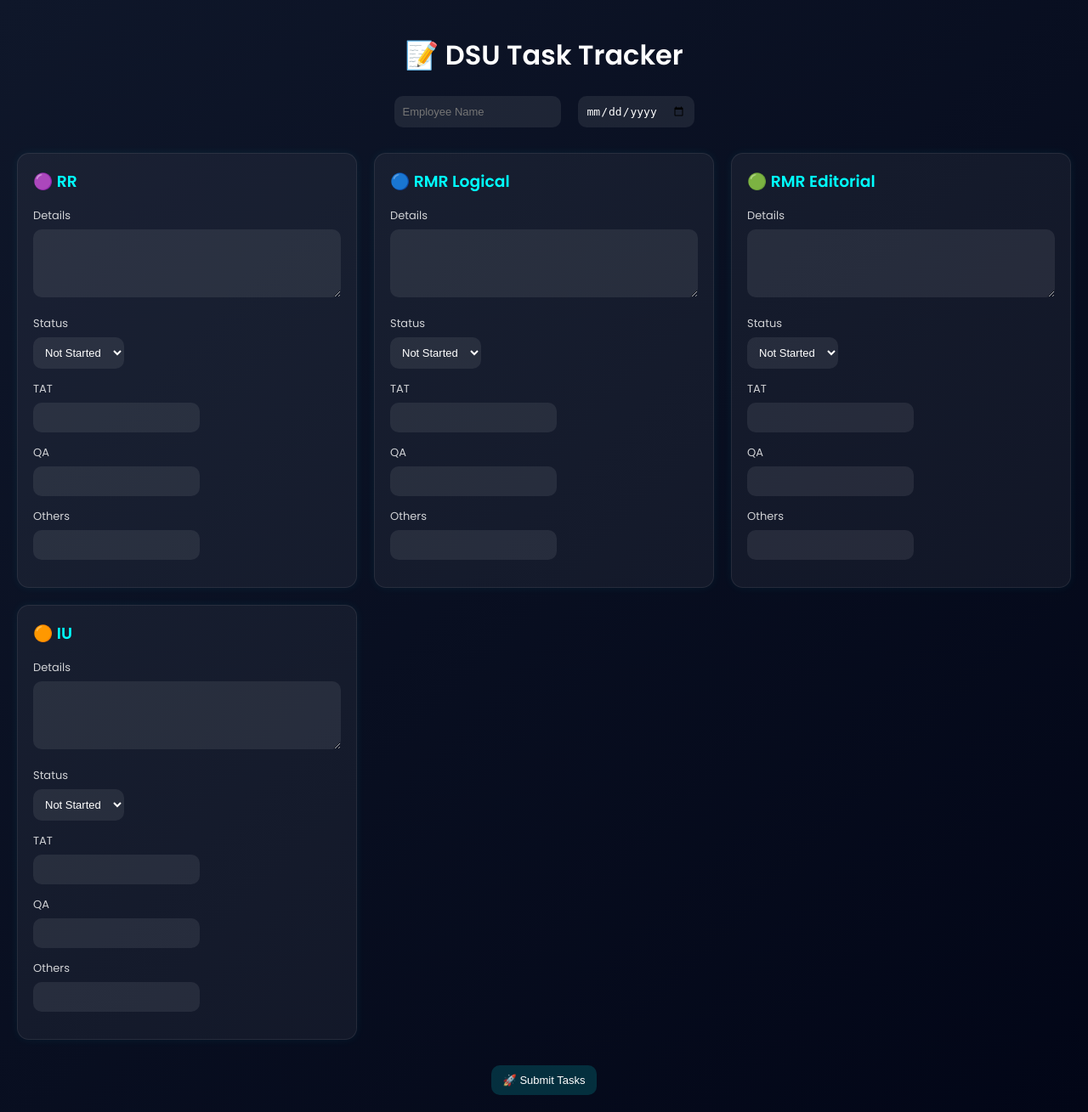
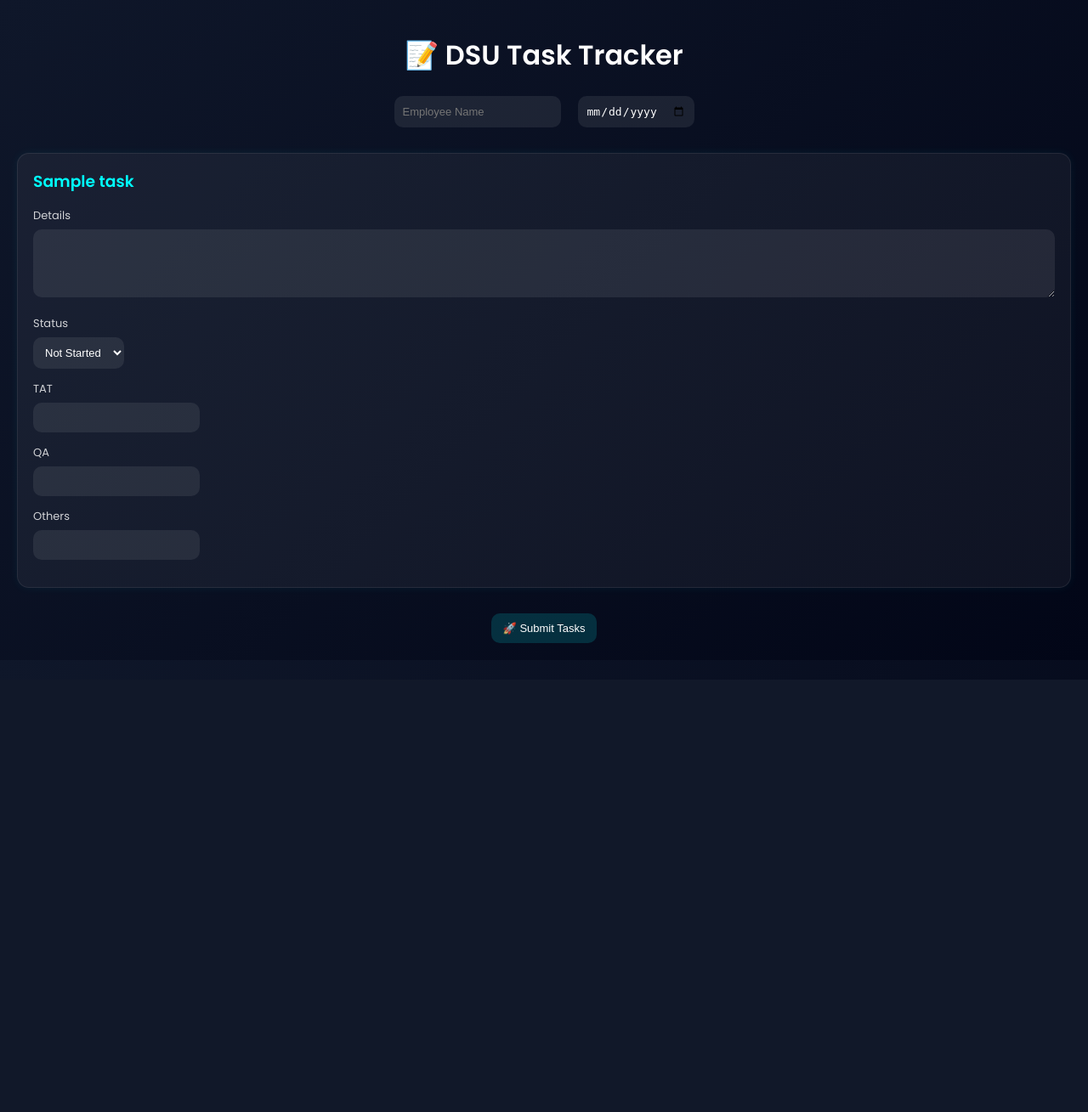
Before and after one commit to ahaarshit-thor/kanban-app, a Flask app: template templates/index.html in a window 1280 px wide. Shown: the whole page at 85% size. After the commit the page ends 777 px from the top, so only its background shows below. Run offline with Flask 3, Linux system fonts and the light colour scheme; the template is opened without the code that fills it: most values are stand-ins (such as "Sample title", 1, 10 or a date in 2020); some libraries are stand-ins or nearby versions.

Commit message:
ui changes

```diff
--- a/appf.py
+++ b/appf.py
@@ -783,9 +783,30 @@ create_table()
 
 
 # ---------- HOME ----------
+# ---------- HOME ----------
 @app.route("/")
 def home():
-    return render_template("index.html")
+
+    task_types = [
+
+        "RR",
+        "RMR Logical",
+        "RMR Editorial",
+        "IU",
+        "Transmittal",
+        "Covid Doc",
+        "LCD",
+        "GSR",
+        "CPT-ICD Link",
+        "Product/UAT",
+        "Ad-hoc Task"
+
+    ]
+
+    return render_template(
+        "index.html",
+        task_types=task_types
+    )
 
 
 # ---------- ADD TASK ----------
--- a/templates/index.html
+++ b/templates/index.html
@@ -42,28 +42,34 @@
         <!-- TASK GRID -->
         <div class="task-grid">
 
-            <!-- RR -->
+            {% for task in task_types %}
+
             <div class="task-entry-card">
 
-                <h3>🟣 RR</h3>
+                <h3>{{ task }}</h3>
 
+                <!-- DETAILS -->
                 <div class="form-group">
 
                     <label>Details</label>
 
-                    <textarea name="details1"></textarea>
+                    <textarea
+                        name="details{{ loop.index }}">
+                    </textarea>
 
                 </div>
 
+                <!-- WORK TYPE -->
                 <input type="hidden"
-                       name="work_type1"
-                       value="RR">
+                       name="work_type{{ loop.index }}"
+                       value="{{ task }}">
 
+                <!-- STATUS -->
                 <div class="form-group">
 
                     <label>Status</label>
 
-                    <select name="status1">
+                    <select name="status{{ loop.index }}">
 
                         <option value="not_started">
                             Not Started
@@ -89,262 +95,39 @@
 
                 </div>
 
+                <!-- TAT -->
                 <div class="form-group">
 
                     <label>TAT</label>
 
                     <input type="text"
-                           name="tat1">
+                           name="tat{{ loop.index }}">
 
                 </div>
 
+                <!-- QA -->
                 <div class="form-group">
 
                     <label>QA</label>
 
                     <input type="text"
-                           name="qa1">
+                           name="qa{{ loop.index }}">
 
                 </div>
 
+                <!-- OTHERS -->
                 <div class="form-group">
 
                     <label>Others</label>
 
                     <input type="text"
-                           name="others1">
+                           name="others{{ loop.index }}">
 
                 </div>
 
             </div>
 
-            <!-- RMR LOGICAL -->
-            <div class="task-entry-card">
-
-                <h3>🔵 RMR Logical</h3>
-
-                <div class="form-group">
-
-                    <label>Details</label>
-
-                    <textarea name="details2"></textarea>
-
-                </div>
-
-                <input type="hidden"
-                       name="work_type2"
-                       value="RMR Logical">
-
-                <div class="form-group">
-
-                    <label>Status</label>
-
-                    <select name="status2">
-
-                        <option value="not_started">
-                            Not Started
-                        </option>
-
-                        <option value="in_progress">
-                            In Progress
-                        </option>
-
-                        <option value="completed">
-                            Completed
-                        </option>
-
-                        <option value="po_assist">
-                            PO Assist
-                        </option>
-
-                        <option value="sent_to_qa">
-                            Sent To QA
-                        </option>
-
-                    </select>
-
-                </div>
-
-                <div class="form-group">
-
-                    <label>TAT</label>
-
-                    <input type="text"
-                           name="tat2">
-
-                </div>
-
-                <div class="form-group">
-
-                    <label>QA</label>
-
-                    <input type="text"
-                           name="qa2">
-
-                </div>
-
-                <div class="form-group">
-
-                    <label>Others</label>
-
-                    <input type="text"
-                           name="others2">
-
-                </div>
-
-            </div>
-
-            <!-- RMR EDITORIAL -->
-            <div class="task-entry-card">
-
-                <h3>🟢 RMR Editorial</h3>
-
-                <div class="form-group">
-
-                    <label>Details</label>
-
-                    <textarea name="details3"></textarea>
-
-                </div>
-
-                <input type="hidden"
-                       name="work_type3"
-                       value="RMR Editorial">
-
-                <div class="form-group">
-
-                    <label>Status</label>
-
-                    <select name="status3">
-
-                        <option value="not_started">
-                            Not Started
-                        </option>
-
-                        <option value="in_progress">
-                            In Progress
-                        </option>
-
-                        <option value="completed">
-                            Completed
-                        </option>
-
-                        <option value="po_assist">
-                            PO Assist
-                        </option>
-
-                        <option value="sent_to_qa">
-                            Sent To QA
-                        </option>
-
-                    </select>
-
-                </div>
-
-                <div class="form-group">
-
-                    <label>TAT</label>
-
-                    <input type="text"
-                           name="tat3">
-
-                </div>
-
-                <div class="form-group">
-
-                    <label>QA</label>
-
-                    <input type="text"
-                           name="qa3">
-
-                </div>
-
-                <div class="form-group">
-
-                    <label>Others</label>
-
-                    <input type="text"
-                           name="others3">
-
-                </div>
-
-            </div>
-
-            <!-- IU -->
-            <div class="task-entry-card">
-
-                <h3>🟠 IU</h3>
-
-                <div class="form-group">
-
-                    <label>Details</label>
-
-                    <textarea name="details4"></textarea>
-
-                </div>
-
-                <input type="hidden"
-                       name="work_type4"
-                       value="IU">
-
-                <div class="form-group">
-
-                    <label>Status</label>
-
-                    <select name="status4">
-
-                        <option value="not_started">
-                            Not Started
-                        </option>
-
-                        <option value="in_progress">
-                            In Progress
-                        </option>
-
-                        <option value="completed">
-                            Completed
-                        </option>
-
-                        <option value="po_assist">
-                            PO Assist
-                        </option>
-
-                        <option value="sent_to_qa">
-                            Sent To QA
-                        </option>
-
-                    </select>
-
-                </div>
-
-                <div class="form-group">
-
-                    <label>TAT</label>
-
-                    <input type="text"
-                           name="tat4">
-
-                </div>
-
-                <div class="form-group">
-
-                    <label>QA</label>
-
-                    <input type="text"
-                           name="qa4">
-
-                </div>
-
-                <div class="form-group">
-
-                    <label>Others</label>
-
-                    <input type="text"
-                           name="others4">
-
-                </div>
-
-            </div>
+            {% endfor %}
 
         </div>
 
```
